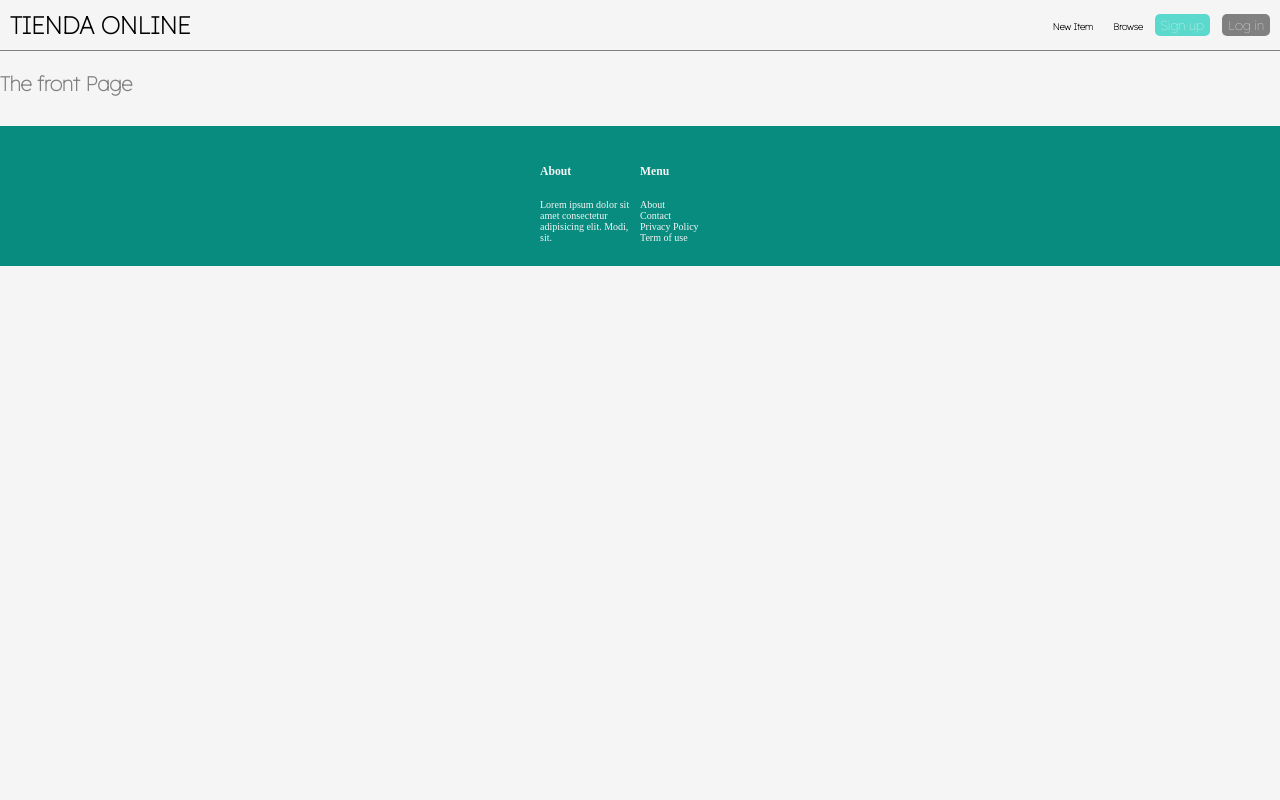
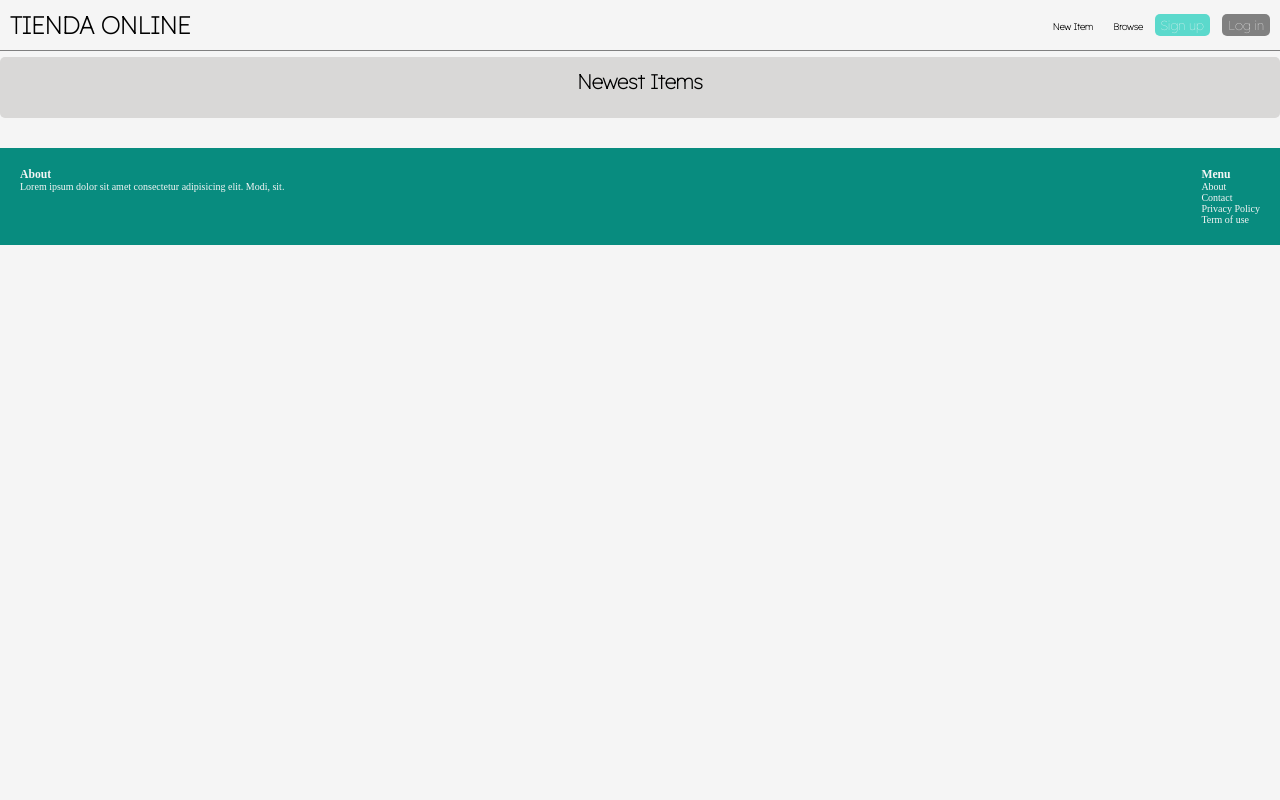
Before and after one commit to facuezeperalta/onlineShop-EjercicioDjango, a Django app: page / in a window 1280 px wide. Run offline with Django 4.2, Linux system fonts and the light colour scheme.

Commit message:
fixed footer items distrib.

```diff
--- a/onlinestore/core/static/core/css/estilo.css
+++ b/onlinestore/core/static/core/css/estilo.css
@@ -6,6 +6,7 @@
     --white-text-color: whitesmoke;
     --gray-color: gray;
     --darkgray-color: #5D6266;
+    --ligth-gray: #D9D8D7;
 }
 
 *{
@@ -109,9 +110,26 @@ footer li{
 
 .footer-div{
     display: grid;
-    grid-template-rows: 50px 50px;
-    grid-auto-columns: 100px;
-    grid-auto-flow: column;
-    justify-content: center;
-    align-items: center;
+    grid-template-columns: repeat(2,1fr);
+
 }
+
+.newest-item-grid{
+    margin-top: 6px;
+    padding: 12px 6px;
+    border-radius: 5px;
+    background-color: var(--ligth-gray);
+}
+
+.newest-item-grid h2{
+    margin-bottom: 12px;
+    font-size: 2rem;
+    text-align: center;
+    font-family: 'Lexend',sans-serif;
+    font-weight: bolder;
+    place-content: center;
+}
+
+.footer-left{
+    justify-self: end;
+}
--- a/onlinestore/core/templates/core/base.html
+++ b/onlinestore/core/templates/core/base.html
@@ -25,20 +25,20 @@
       {% endblock %}
 
     </div>
-    <footer>
-      <div class="footer-div">
+    <footer class="footer-div">
+      <div class="footer-rigth">
         <h3>About</h3>
           <p>Lorem ipsum dolor sit amet consectetur adipisicing elit. Modi, sit.</p>
-        <h3>Menu</h3>
+      </div>
+        <div class="footer-left">
+          <h3>Menu</h3>
           <ul>
             <li><a href="#">About</a></li>
             <li><a href="{% url 'contact' %}">Contact</a></li>
             <li><a href="#">Privacy Policy</a></li>
             <li><a href="#">Term of use</a></li>
           </ul>
-      </div>
-
-
+        </div>
     </footer>
 </body>
 </html>
--- a/onlinestore/core/templates/core/index.html
+++ b/onlinestore/core/templates/core/index.html
@@ -10,7 +10,12 @@
 
 
 {%block content%}
-    <h1 class='test-tile'>The front Page</h1>
+    <div class='newest-item-grid'>
+        <h2>Newest Items</h2>
+        <div class='item-container'>
+
+        </div>
+    </div>
 {% endblock %}
 
 {% block extra_css %}
--- a/onlinestore/core/views.py
+++ b/onlinestore/core/views.py
@@ -1,9 +1,18 @@
 from django.shortcuts import render
+
+from item.models import Category, Item
+
 
 # Create your views here.
 
 def index(request):
-    return render(request,'core/index.html')
+    items = Item.objects.filter(is_sold=False)[0:6]
+    categories = Category.objects.all()
+
+    return render(request,'core/index.html',{
+        categories: 'categories',
+        items: 'items',
+    })
 
 def contact(request):
     return render(request,'core/contact.html')
```
